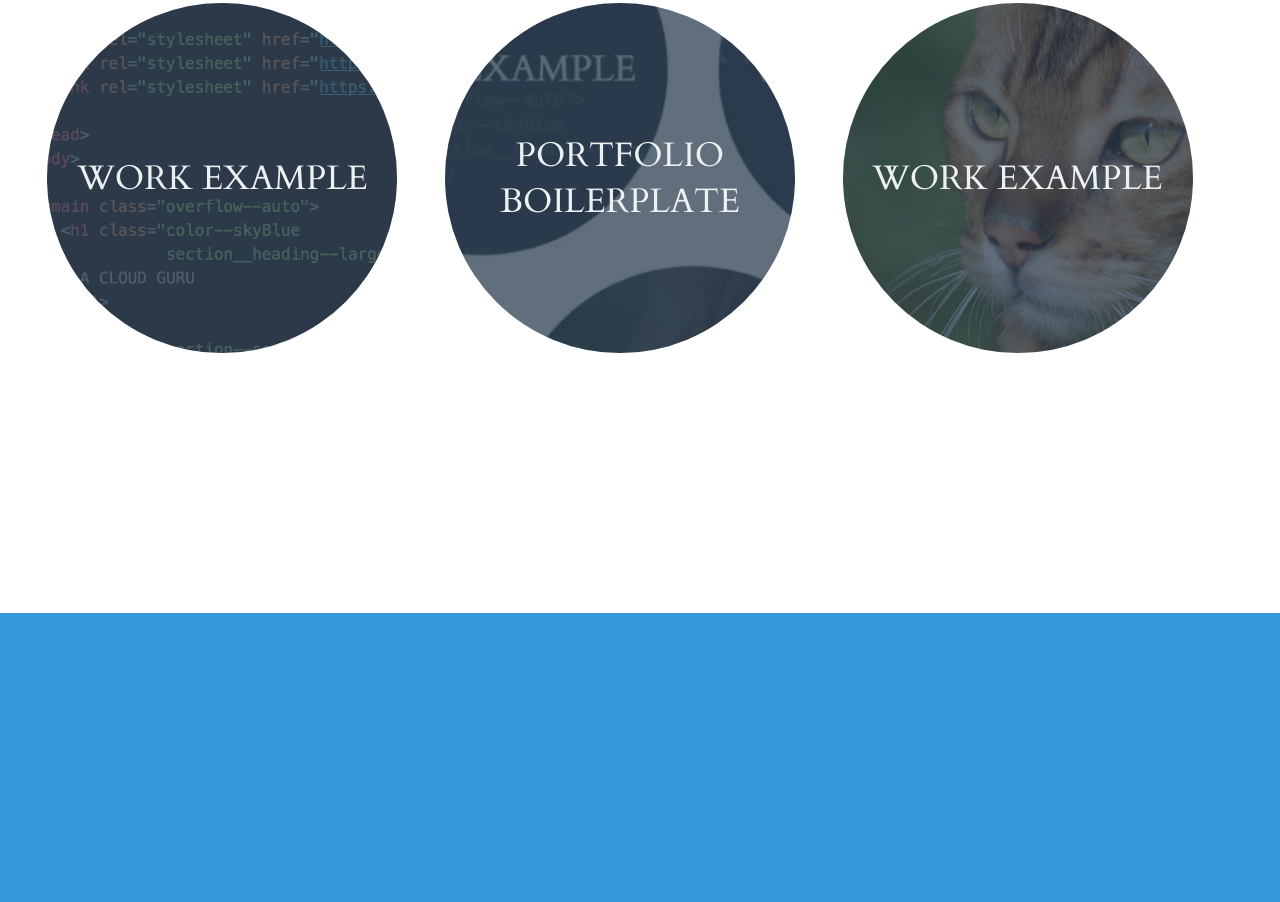
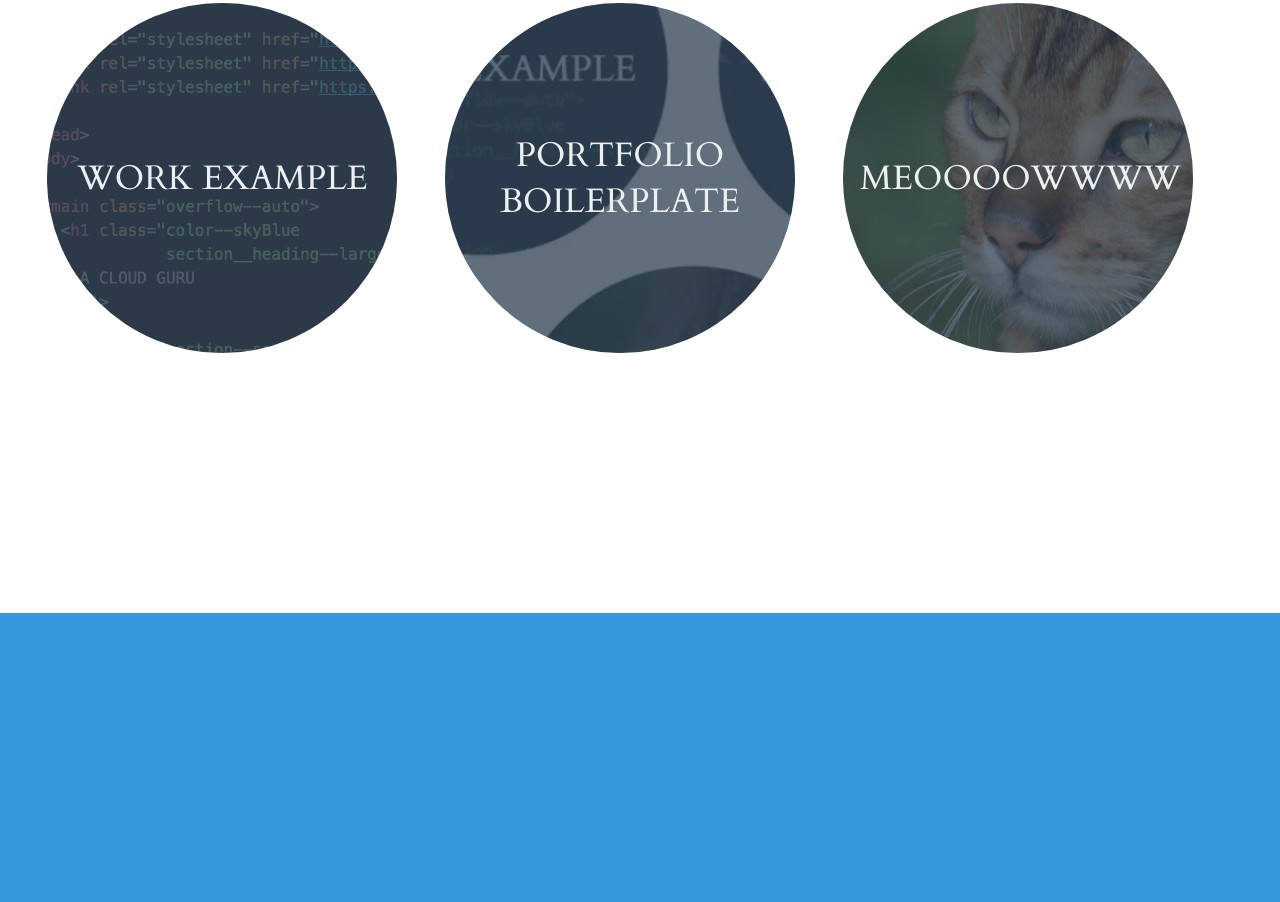
Before and after one commit to bradydeclan/my-portfolio, a plain HTML site: page index.html in a window 1280 px wide. Shown: the part 835-1737 px from the top of the page. Drawn offline with Linux system fonts and the light colour scheme.

Commit message:
Modified cat pic

```diff
--- a/index.html
+++ b/index.html
@@ -100,7 +100,7 @@
                https://www.flickr.com/photos/37287295@N00/2540855181 -->
           <dl class="color--cloud">
             <dt class="section__exampleTitle section__text--centered">
-              Work Example
+              Meoooowwww
             </dt>
             <dd></dd>
           </dl>
```
